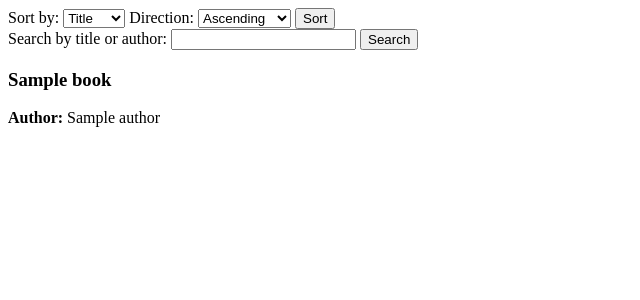
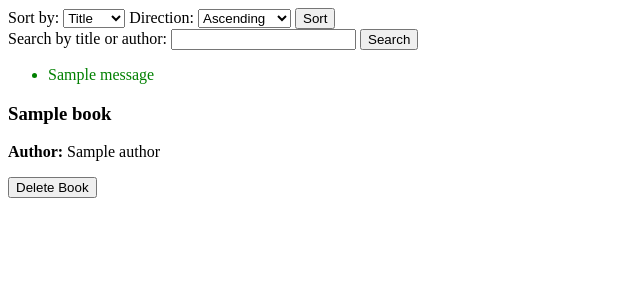
Before and after one commit to Nugamoto/Book_Alchemy, a Flask app: page / in a window 1280 px wide. Shown: the top 300 px of the page, without its empty margins (0-640 px from the left). Run offline with Flask 3, Linux system fonts and the light colour scheme; tables that the repository leaves empty hold one stand-in row (values such as "Sample post"); one stand-in notice (Sample message) is shown.

Commit message:
feat: implement book deletion with optional author cleanup
- Add /book/<id>/delete route for deleting books via POST
- Automatically delete the author if they have no other books
- Show success message depending on whether only book or book + author were deleted

```diff
--- a/app.py
+++ b/app.py
@@ -24,10 +24,8 @@ def home():
     direction = request.args.get("direction", "asc")
     q = request.args.get("q", "").strip()
 
-    # Query starten mit Join
     query = Book.query.join(Author)
 
-    # Suche nach Titel ODER Autorname
     if q:
         query = query.filter(
             or_(
@@ -36,7 +34,6 @@ def home():
             )
         )
 
-    # Sortierung anwenden
     if sort == "author":
         order = asc(Author.name) if direction == "asc" else desc(Author.name)
         query = query.order_by(order)
@@ -85,5 +82,22 @@ def add_book():
     return render_template("add_book.html", authors=authors)
 
 
+@app.route("/book/<int:book_id>/delete", methods=["POST"])
+def delete_book(book_id):
+    book = Book.query.get_or_404(book_id)
+    author = book.author
+
+    db.session.delete(book)
+    db.session.commit()
+    if not author.books:
+        db.session.delete(author)
+        db.session.commit()
+        flash(f"Book and author '{author.name}' deleted.")
+    else:
+        flash(f"Book '{book.title}' deleted.")
+
+    return redirect(url_for("home"))
+
+
 if __name__ == "__main__":
     app.run(debug=True)
--- a/templates/home.html
+++ b/templates/home.html
@@ -10,14 +10,18 @@
 <form method="get" action="/">
     <label for="sort">Sort by:</label>
     <select name="sort" id="sort">
-    <option value="title" {% if sort == 'title' %}selected{% endif %}>Title</option>
-    <option value="author" {% if sort == 'author' %}selected{% endif %}>Author</option>
+        <option value="title" {% if sort==
+        'title' %}selected{% endif %}>Title</option>
+        <option value="author" {% if sort==
+        'author' %}selected{% endif %}>Author</option>
     </select>
 
     <label for="direction">Direction:</label>
     <select name="direction" id="direction">
-    <option value="asc" {% if direction == 'asc' %}selected{% endif %}>Ascending</option>
-    <option value="desc" {% if direction == 'desc' %}selected{% endif %}>Descending</option>
+        <option value="asc" {% if direction==
+        'asc' %}selected{% endif %}>Ascending</option>
+        <option value="desc" {% if direction==
+        'desc' %}selected{% endif %}>Descending</option>
     </select>
 
     <input type="submit" value="Sort">
@@ -29,11 +33,26 @@
     <input type="submit" value="Search">
 </form>
 
+{% with messages = get_flashed_messages() %}
+{% if messages %}
+<ul>
+    {% for message in messages %}
+    <li style="color: green;">{{ message }}</li>
+    {% endfor %}
+</ul>
+{% endif %}
+{% endwith %}
+
 {% for book in books %}
 <div>
     <h3>{{ book.title }}</h3>
     <p><strong>Author:</strong> {{ book.author.name }}</p>
 </div>
+<form action="{{ url_for('delete_book', book_id=book.id) }}" method="post" style="display:inline;">
+    <button type="submit" onclick="return confirm('Are you sure you want to delete this book?');">
+        Delete Book
+    </button>
+</form>
 {% endfor %}
 
 </body>
```
Lines whose indentation alone changed are shown as unchanged.
